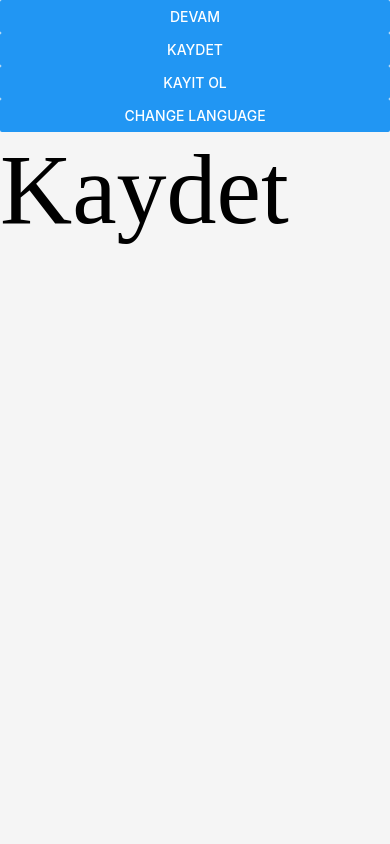
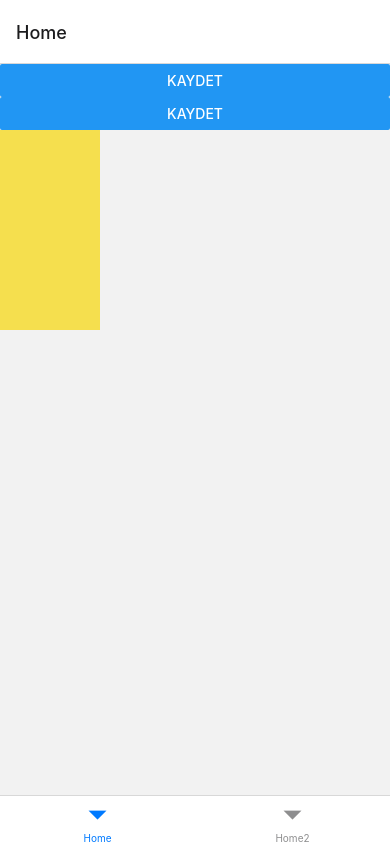
Before and after one commit to sezaiozturk/mylove, a React Native app: screen / in a window 390 px wide. Built offline with nearby package versions, Linux system fonts and the light colour scheme.

Commit message:
Feature:React navigation added

```diff
--- a/package.json
+++ b/package.json
@@ -10,9 +10,14 @@
     "test": "jest"
   },
   "dependencies": {
+    "@react-navigation/bottom-tabs": "^6.5.8",
+    "@react-navigation/native": "^6.1.7",
+    "@react-navigation/native-stack": "^6.9.13",
     "@reduxjs/toolkit": "^1.9.5",
     "react": "18.2.0",
     "react-native": "0.72.4",
+    "react-native-safe-area-context": "^4.7.1",
+    "react-native-screens": "^3.24.0",
     "react-native-splash-screen": "^3.3.0",
     "react-redux": "^8.1.2"
   },
--- a/src/App.js
+++ b/src/App.js
@@ -6,6 +6,12 @@ import {changeLocale} from './redux/locale/localeSlice';
 import SplashScreen from 'react-native-splash-screen';
 import {Provider} from 'react-redux';
 import {store} from './redux/store';
+import {NavigationContainer} from '@react-navigation/native';
+import {createNativeStackNavigator} from '@react-navigation/native-stack';
+import {createBottomTabNavigator} from '@react-navigation/bottom-tabs';
+
+const Stack = createNativeStackNavigator();
+const Tab = createBottomTabNavigator();
 
 const App = () => {
   const [currentTheme, setCurrentTheme] = useState(Appearance.getColorScheme());
@@ -13,8 +19,6 @@ const App = () => {
     setCurrentTheme(scheme.colorScheme);
   });
   const dispatch = useDispatch();
-  const colors = useSelector(({theme}) => theme.colors);
-  const locale = useSelector(({locale}) => locale.locale);
 
   useEffect(() => {
     SplashScreen.hide();
@@ -22,22 +26,12 @@ const App = () => {
   }, [currentTheme]);
 
   return (
-    <View style={{flex: 1, backgroundColor: colors.secondary}}>
-      <Button title={locale.continue} />
-      <Button title={locale.save} />
-      <Button title={locale.signup} />
-      <Button
-        title="change language"
-        onPress={() => dispatch(changeLocale())}
-      />
-      <Text
-        style={{
-          fontSize: 100,
-          fontFamily: 'TiltPrism-Regular',
-        }}>
-        {locale.save}
-      </Text>
-    </View>
+    <NavigationContainer>
+      <Tab.Navigator>
+        <Stack.Screen name="Home" component={HomeScreen} />
+        <Stack.Screen name="Home2" component={HomeScreen2} />
+      </Tab.Navigator>
+    </NavigationContainer>
   );
 };
 
@@ -49,4 +43,53 @@ const ContextApi = () => {
   );
 };
 
+const HomeScreen = () => {
+  const colors = useSelector(({theme}) => theme.colors);
+  const locale = useSelector(({locale}) => locale.locale);
+  return (
+    <View>
+      <Button
+        title={locale.save}
+        onPress={() => {
+          dispatch(changeLocale());
+        }}
+      />
+      <Button
+        title={locale.save}
+        onPress={() => {
+          dispatch(changeLocale());
+        }}
+      />
+      <View
+        style={{
+          backgroundColor: colors.primary,
+          width: 100,
+          height: 100,
+        }}></View>
+      <View
+        style={{
+          backgroundColor: colors.primary,
+          width: 100,
+          height: 100,
+        }}></View>
+    </View>
+  );
+};
+
+const HomeScreen2 = () => {
+  const colors = useSelector(({theme}) => theme.colors);
+  const locale = useSelector(({locale}) => locale.locale);
+  return (
+    <View>
+      <Button title={locale.save} onPress={() => {}} />
+      <View
+        style={{
+          backgroundColor: colors.primary,
+          width: 100,
+          height: 100,
+        }}></View>
+    </View>
+  );
+};
+
 export default ContextApi;
```
Also changed, not shown: 3 other files (tests, documents, lock files or other folders).
